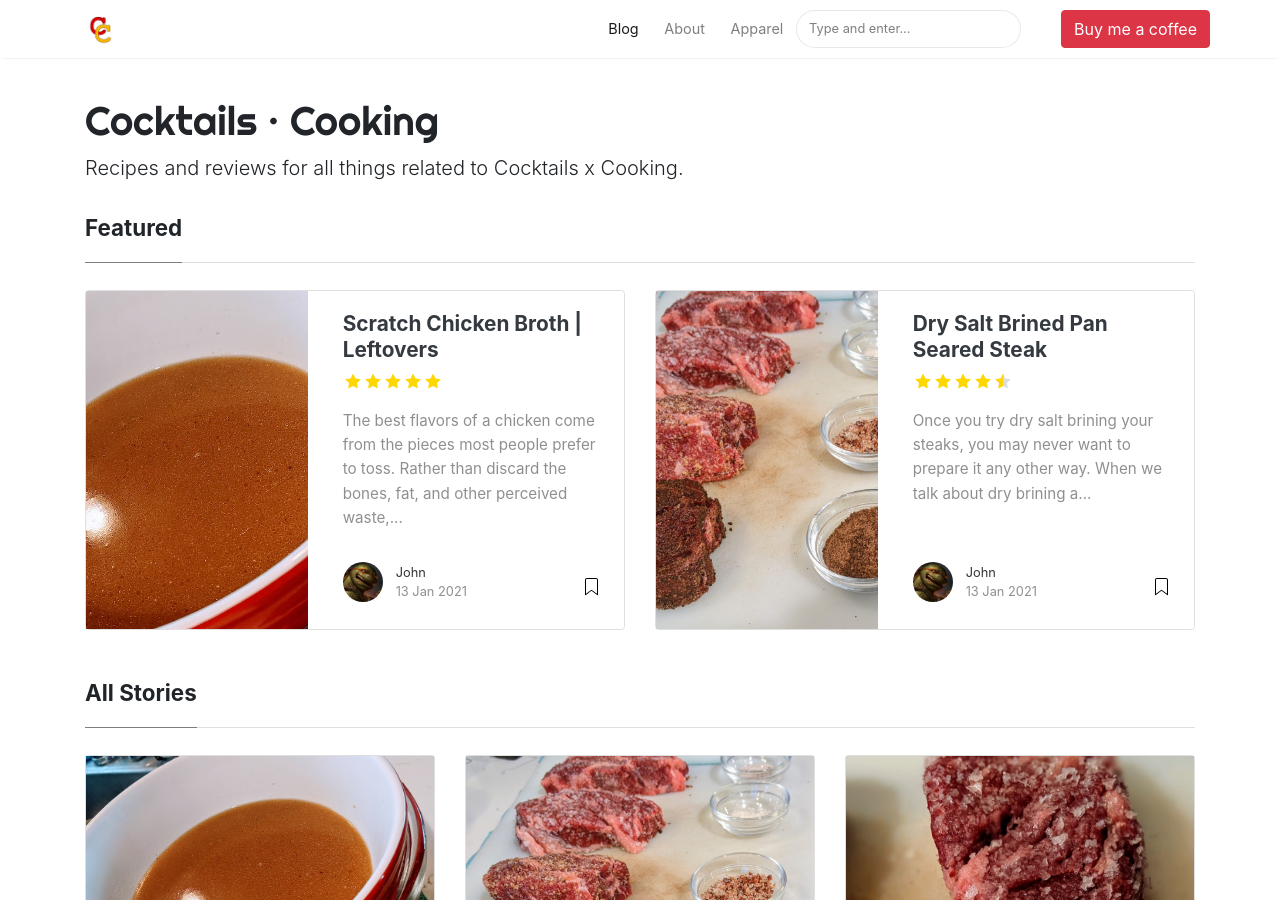
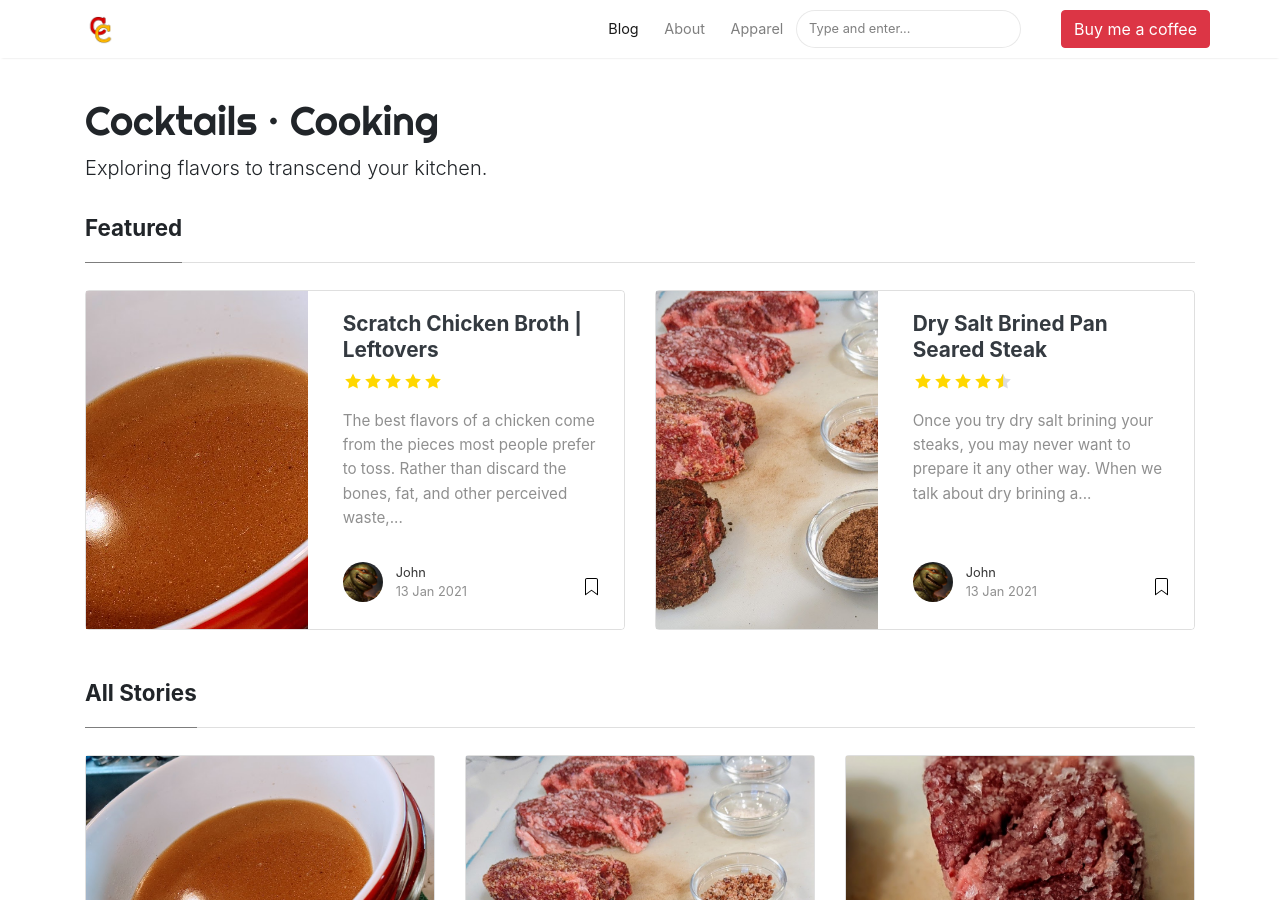
Before and after one commit to cocktailscooking/cocktailscooking.github.io, a Jekyll site: the page built from index.html, in a window 1280 px wide and 900 px high. Built offline with Jekyll 4.4.1, drawn with Linux system fonts in a browser that asks for light colours; nearby versions of some CDN libraries; the list of posts is cut into pages by our own code.

Commit message:
Changed site description line to be more corny

```diff
--- a/_config.yml
+++ b/_config.yml
@@ -1,7 +1,7 @@
 # Site
 name: "Cocktails &centerdot; Cooking"
 title: "Cocktails &centerdot; Cooking"
-description: "Recipes and reviews for all things related to Cocktails x Cooking."
+description: "Exploring flavors to transcend your kitchen."
 logo: 'assets/images/logo.png'
 favicon: 'assets/images/logo.png'
 baseurl: ''
```
